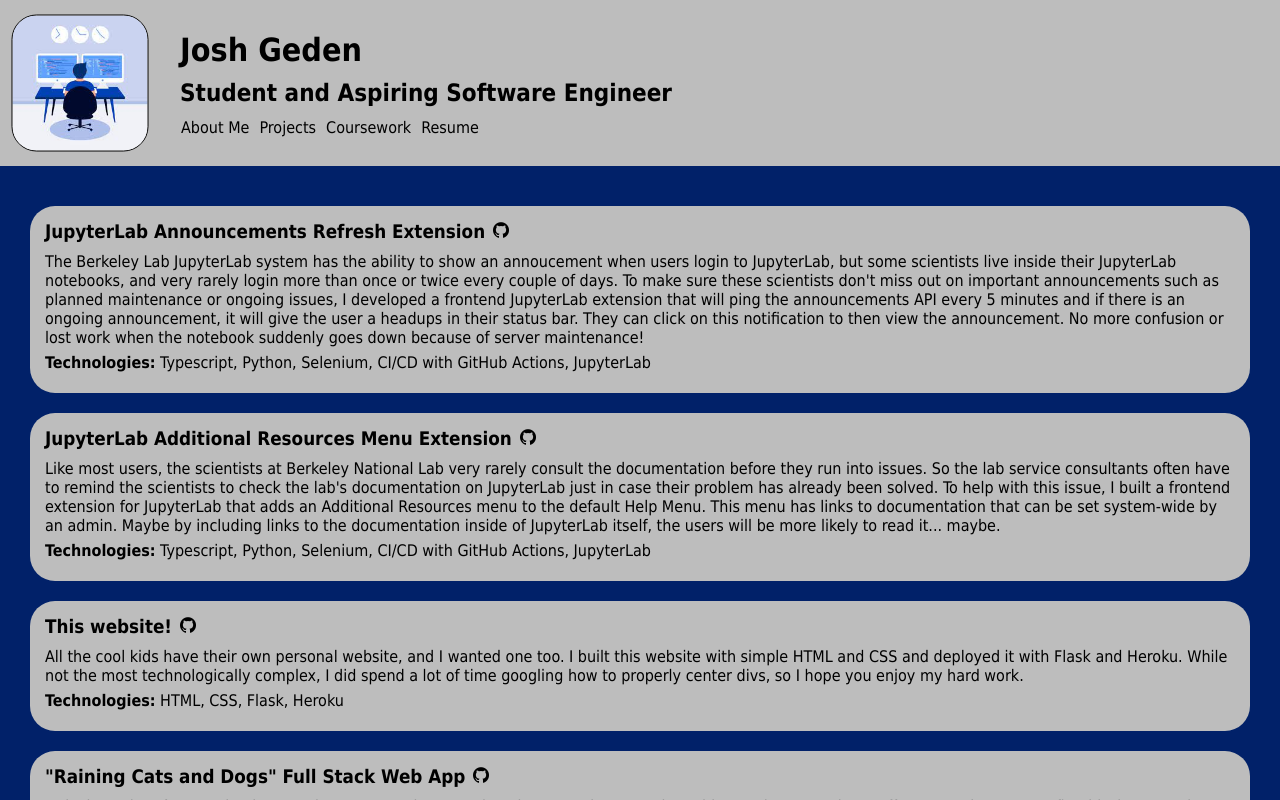
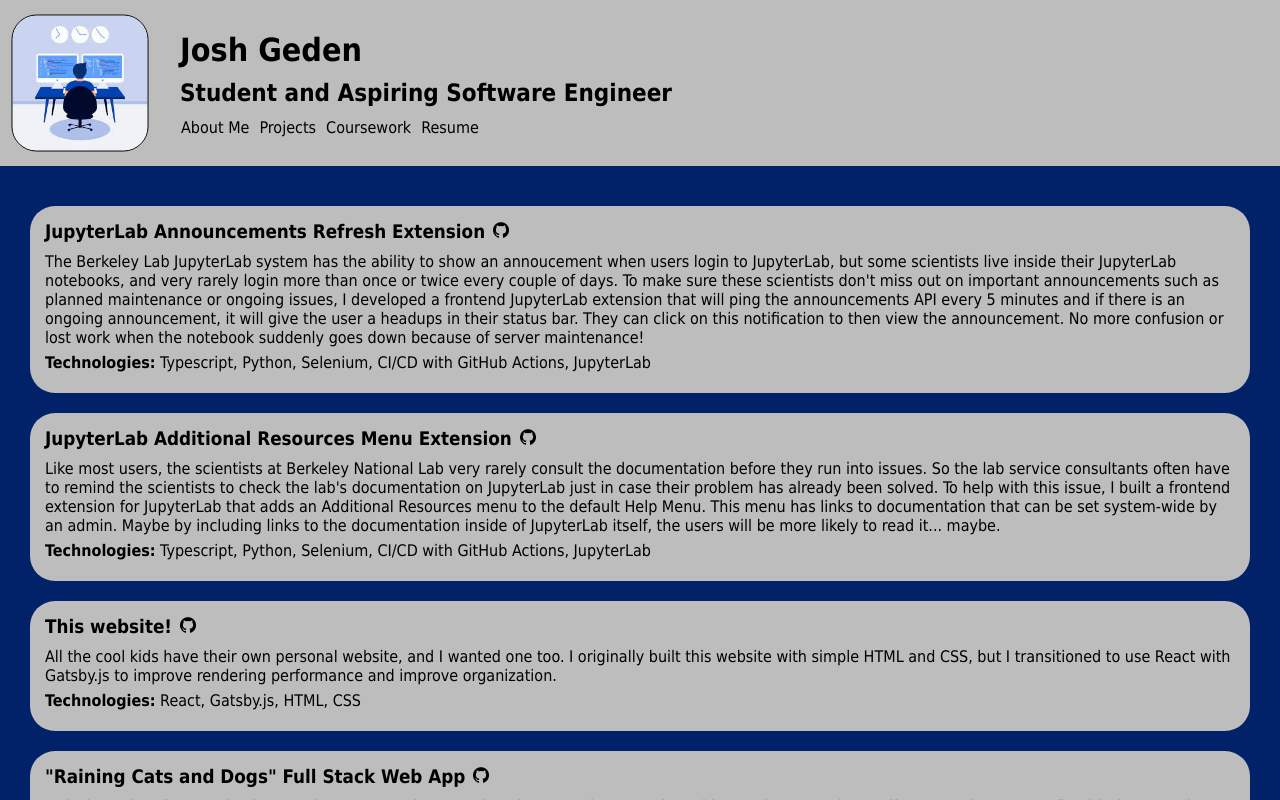
Before and after one commit to jgeden/personal-website, a Gatsby site: page /projects in a window 1280 px wide. Built offline with nearby package versions, Linux system fonts and the light colour scheme; Gatsby itself is replaced by a stand-in of ours.

Commit message:
update projects

```diff
--- a/src/pages/projects.js
+++ b/src/pages/projects.js
@@ -45,8 +45,8 @@
                 </a>
               </h3>
               <ul>
-                <li>All the cool kids have their own personal website, and I wanted one too. I built this website with simple HTML and CSS and deployed it with Flask and Heroku. While not the most technologically complex, I did spend a lot of time googling how to properly center divs, so I hope you enjoy my hard work.</li>
-                <li><b>Technologies:</b> HTML, CSS, Flask, Heroku</li>
+                <li>All the cool kids have their own personal website, and I wanted one too. I originally built this website with simple HTML and CSS, but I transitioned to use React with Gatsby.js to improve rendering performance and improve organization.</li>
+                <li><b>Technologies:</b> React, Gatsby.js, HTML, CSS</li>
               </ul>
             </li>
             <li className="project">
```
